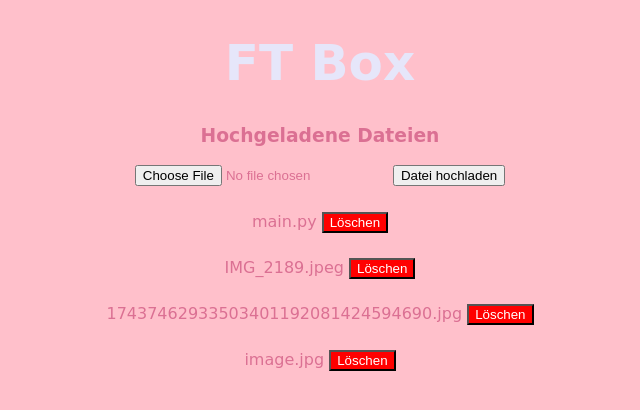
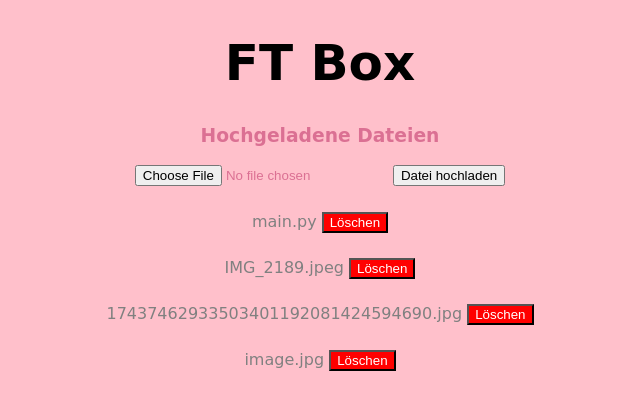
Before and after one commit to xNeto7/Try_Cloud, a Flask app: page / in a window 1280 px wide. Shown: the top 410 px of the page, without its empty margins (320-960 px from the left). Run offline with Flask 3, Linux system fonts and the light colour scheme.

Commit message:
iafwanis

```diff
--- a/templates/cloud.html
+++ b/templates/cloud.html
@@ -5,11 +5,11 @@
     <title>FeetDrive Cloud</title>
     <style>
         body { font-family: Comic Sans MS, sans-serif; background-color: pink; color: PaleVioletRed; text-align: center; }
-        h1 { color: Lavender; font-size: 50px; }
+        h1 { color: black; font-size: 50px; }
         input { text-align: center; }
         ul { list-style-type: none; padding: 0; }
         li { margin: 5px; padding: 10px; }
-        a { color: PaleVioletRed; text-decoration: none; }
+        a { color: gray; text-decoration: none; }
         a:hover { text-decoration: underline; }
     </style>
 </head>
```
